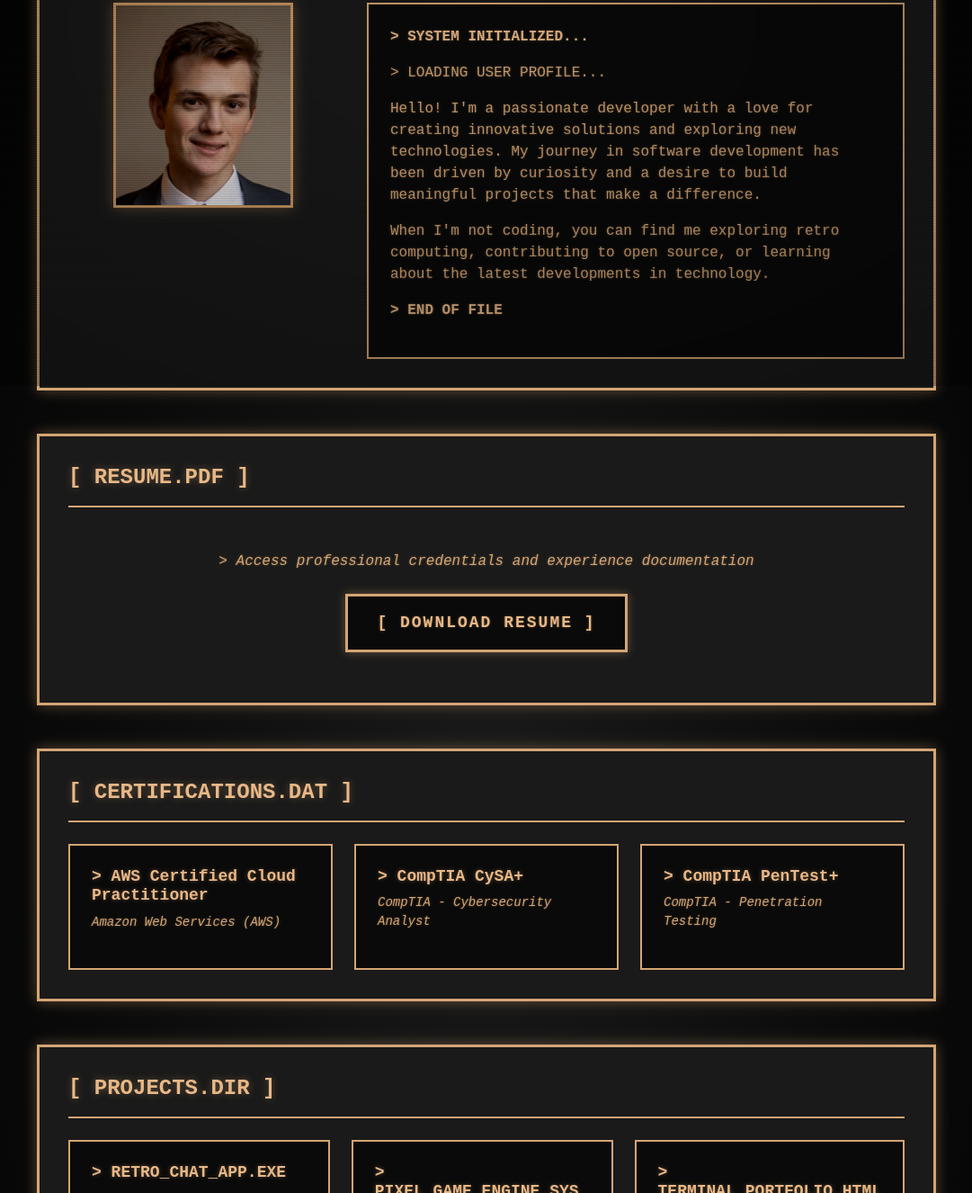
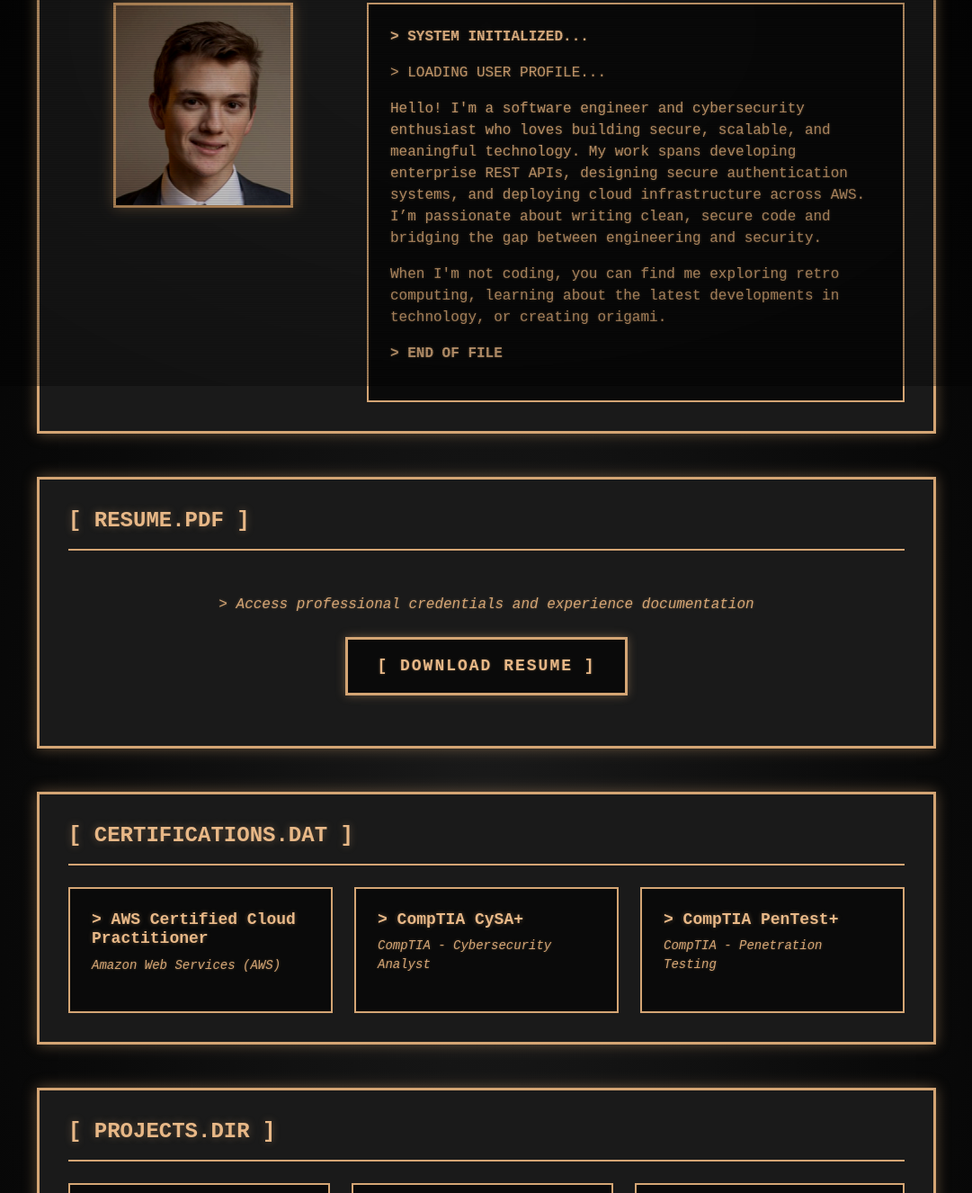
Before and after one commit to HaymondM/Portfolio, a website: page index.html in a window 1280 px wide. Shown: the part 371-1697 px from the top of the page at 90% size, without its empty margins (99-1180 px from the left). Drawn offline with Linux system fonts and the light colour scheme.

Commit message:
feat(portfolio): Update resume and personalize about section
- Replace placeholder resume.pdf with Marshall_Haymond-RESUME.pdf containing comprehensive professional experience
- Update about section bio to reflect software engineering and cybersecurity expertise
- Remove outdated generic developer description and replace with specific technical background
- Update resume link in HTML to point to new resume file
- Refine personal interests to include origami hobby
- Remove unnecessary HTML comments for cleaner markup
- Enhance portfolio authenticity with real professional credentials and experience details

```diff
--- a/index.html
+++ b/index.html
@@ -22,14 +22,13 @@
             <h2 id="about-heading">[ ABOUT_ME.TXT ]</h2>
             <div class="about-content">
                 <div class="profile-photo-container">
-                    <!-- Optional: Add profile photo here -->
                     <img src="assets/images/profile.jpg" alt="Portfolio owner profile photo" class="profile-photo">
                 </div>
                 <div class="bio-text">
                     <p>> SYSTEM INITIALIZED...</p>
                     <p>> LOADING USER PROFILE...</p>
-                    <p>Hello! I'm a passionate developer with a love for creating innovative solutions and exploring new technologies. My journey in software development has been driven by curiosity and a desire to build meaningful projects that make a difference.</p>
-                    <p>When I'm not coding, you can find me exploring retro computing, contributing to open source, or learning about the latest developments in technology.</p>
+                    <p>Hello! I'm a software engineer and cybersecurity enthusiast who loves building secure, scalable, and meaningful technology. My work spans developing enterprise REST APIs, designing secure authentication systems, and deploying cloud infrastructure across AWS. I’m passionate about writing clean, secure code and bridging the gap between engineering and security.</p>
+                    <p>When I'm not coding, you can find me exploring retro computing, learning about the latest developments in technology, or creating origami.</p>
                     <p>> END OF FILE</p>
                 </div>
             </div>
@@ -39,7 +38,7 @@
             <h2 id="resume-heading">[ RESUME.PDF ]</h2>
             <div class="resume-container">
                 <p class="resume-description">> Access professional credentials and experience documentation</p>
-                <a href="assets/resume.pdf" target="_blank" rel="noopener noreferrer" class="resume-link" aria-label="Download resume PDF in new tab">
+                <a href="assets/Marshall_Haymond-RESUME.pdf" target="_blank" rel="noopener noreferrer" class="resume-link" aria-label="Download resume PDF in new tab">
                     <span class="button-text">[ DOWNLOAD RESUME ]</span>
                 </a>
             </div>
@@ -48,18 +47,18 @@
         <section id="certifications" aria-labelledby="certifications-heading">
             <h2 id="certifications-heading">[ CERTIFICATIONS.DAT ]</h2>
             <div class="certifications-container" role="list">
-                <div class="certification" role="listitem">
+                <a href="https://www.linkedin.com/in/marshall-haymond/details/certifications/1763681675685/single-media-viewer/?profileId=ACoAABjdfX4BmVWNbDt1j3X1dfBt95SSv63nfUk" target="_blank" rel="noopener noreferrer" class="certification" role="listitem" aria-label="Verify AWS Certified Cloud Practitioner certification">
                     <h3 class="cert-title">> AWS Certified Cloud Practitioner</h3>
                     <p class="cert-issuer">Amazon Web Services (AWS)</p>
-                </div>
-                <div class="certification" role="listitem">
+                </a>
+                <a href="https://www.credly.com/badges/1589daad-eeef-4f15-a463-88d836ea335f/linked_in_profile" target="_blank" rel="noopener noreferrer" class="certification" role="listitem" aria-label="Verify CompTIA CySA+ certification">
                     <h3 class="cert-title">> CompTIA CySA+</h3>
                     <p class="cert-issuer">CompTIA - Cybersecurity Analyst</p>
-                </div>
-                <div class="certification" role="listitem">
+                </a>
+                <a href="https://www.credly.com/badges/23de4bbf-fdec-474a-a720-a0f082038060/public_url" target="_blank" rel="noopener noreferrer" class="certification" role="listitem" aria-label="Verify CompTIA PenTest+ certification">
                     <h3 class="cert-title">> CompTIA PenTest+</h3>
                     <p class="cert-issuer">CompTIA - Penetration Testing</p>
-                </div>
+                </a>
             </div>
         </section>
 
@@ -114,7 +113,6 @@
     <footer role="contentinfo">
         <div class="footer-content">
             <nav class="contact-links" aria-label="Contact and social media links">
-                <!-- Optional contact links -->
                 <a href="mailto:Marshallhay@msn.com" class="footer-link" aria-label="Send email">[ EMAIL ]</a>
                 <a href="https://github.com/HaymondM" target="_blank" rel="noopener noreferrer" class="footer-link" aria-label="Visit GitHub profile">[ GITHUB ]</a>
                 <a href="https://www.linkedin.com/in/marshall-haymond" target="_blank" rel="noopener noreferrer" class="footer-link" aria-label="Visit LinkedIn profile">[ LINKEDIN ]</a>
--- a/styles.css
+++ b/styles.css
@@ -278,15 +278,21 @@ section h2 {
 }
 
 .certification {
+  display: block;
   padding: var(--spacing-md);
   border: 2px solid var(--color-border);
   background-color: var(--color-bg-primary);
   transition: all 0.3s ease;
+  text-decoration: none;
+  color: inherit;
+  cursor: pointer;
 }
 
-.certification:hover {
+.certification:hover,
+.certification:focus {
   box-shadow: 0 0 15px var(--color-glow);
   transform: translateY(-2px);
+  border-color: var(--color-accent);
 }
 
 .cert-title {
```
Also changed, not shown: 2 other files.
